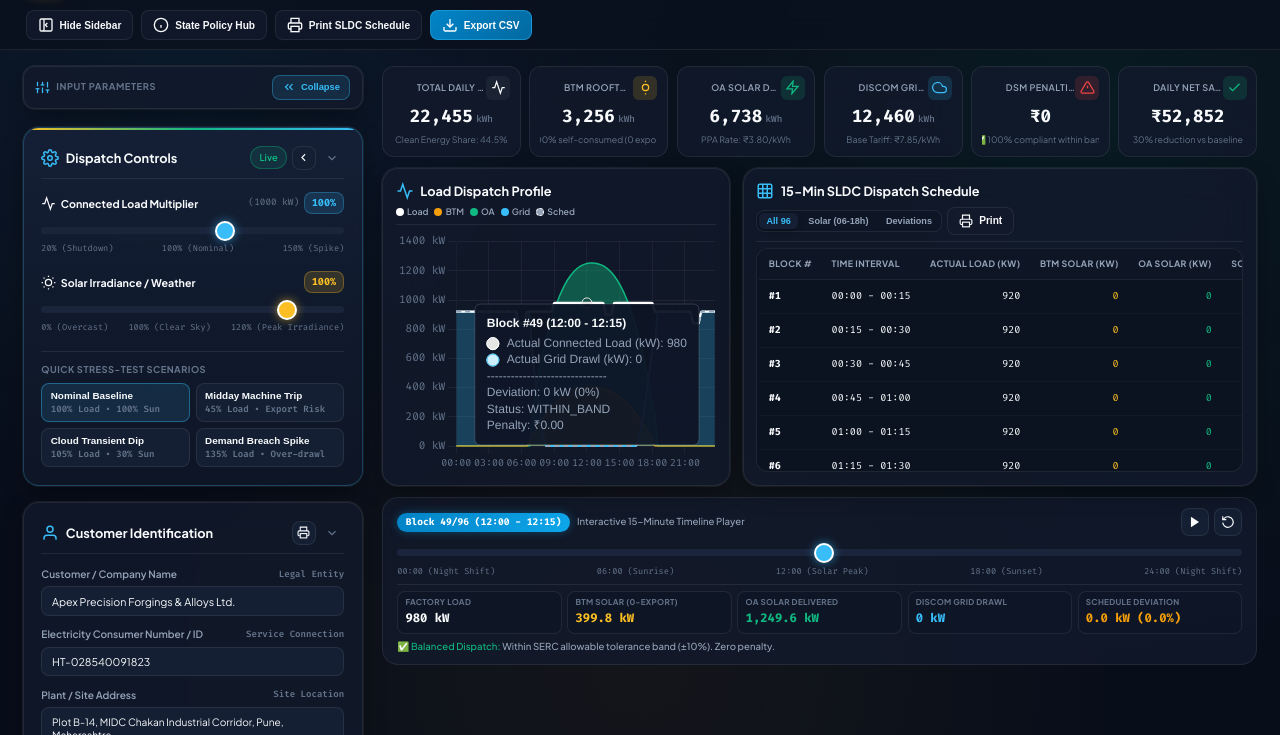
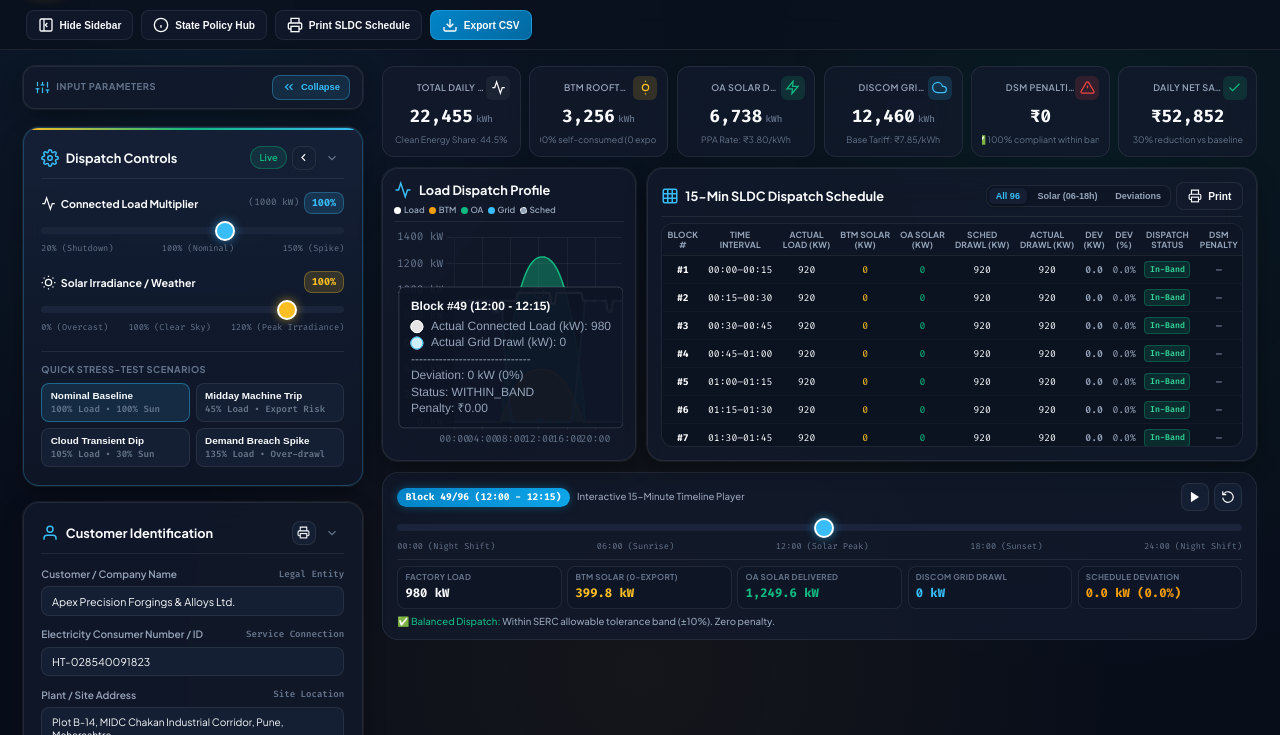
Before and after one commit to GirishAnanthan/Solar-OA-LoadDispatch, a plain HTML site: page index.html in a window 1280 px wide. Shown: the part 49-784 px from the top of the page. Drawn offline with nearby package versions, Linux system fonts and the light colour scheme.

Commit message:
UI: Centre align table cell contents, wrap headers, and reduce chart width to eliminate table horizontal scrolling

```diff
--- a/css/style.css
+++ b/css/style.css
@@ -959,12 +959,12 @@ input[type="range"].slider-solar::-webkit-slider-thumb:hover {
 }
 
 /* ==========================================================================
-   Side-by-Side Analytics Row (Graph: ~40% space | Table: ~60% space)
+   Side-by-Side Analytics Row (Graph: ~30% space | Table: ~70% space)
    ========================================================================== */
 .analytics-split-row {
   display: grid;
-  grid-template-columns: minmax(0, 1fr) minmax(0, 1.48fr);
-  gap: clamp(0.65rem, 1.1vw, 1rem);
+  grid-template-columns: minmax(0, 1fr) minmax(0, 2.4fr);
+  gap: clamp(0.55rem, 0.85vw, 0.85rem);
   align-items: stretch;
   width: 100%;
   min-width: 0;
@@ -986,39 +986,39 @@ input[type="range"].slider-solar::-webkit-slider-thumb:hover {
   display: flex;
   flex-direction: column;
   justify-content: space-between;
-  padding: clamp(0.75rem, 1vw, 1rem);
+  padding: clamp(0.70rem, 0.9vw, 0.95rem);
 }
 
 .chart-panel .panel-title-bar {
-  margin-bottom: 0.5rem;
-  padding-bottom: 0.45rem;
+  margin-bottom: 0.45rem;
+  padding-bottom: 0.40rem;
   display: flex;
   align-items: center;
   justify-content: space-between;
   flex-wrap: wrap;
-  gap: 0.4rem;
+  gap: 0.35rem;
 }
 
 .chart-legend-custom {
   display: flex;
   align-items: center;
-  gap: 0.45rem;
+  gap: 0.35rem;
   flex-wrap: wrap;
-  font-size: 0.68rem;
+  font-size: 0.65rem;
   font-weight: 600;
 }
 
 .legend-item {
   display: flex;
   align-items: center;
-  gap: 0.25rem;
+  gap: 0.2rem;
   color: var(--text-secondary);
   white-space: nowrap;
 }
 
 .legend-dot {
-  width: 8px;
-  height: 8px;
+  width: 7px;
+  height: 7px;
   border-radius: 50%;
   flex-shrink: 0;
 }
@@ -1239,10 +1239,10 @@ input[type="range"].slider-solar::-webkit-slider-thumb:hover {
 
 .dispatch-table {
   width: 100%;
+  min-width: 100%;
   border-collapse: collapse;
-  font-size: clamp(0.72rem, 0.85vw, 0.78rem);
-  text-align: right;
-  white-space: nowrap;
+  font-size: clamp(0.70rem, 0.80vw, 0.75rem);
+  text-align: center;
 }
 
 .dispatch-table th {
@@ -1250,20 +1250,26 @@ input[type="range"].slider-solar::-webkit-slider-thumb:hover {
   color: var(--text-secondary);
   font-weight: 700;
   text-transform: uppercase;
-  font-size: 0.68rem;
-  letter-spacing: 0.04em;
-  padding: 0.65rem 0.75rem;
+  font-size: 0.65rem;
+  letter-spacing: 0.02em;
+  padding: 0.45rem 0.20rem;
   border-bottom: 1px solid var(--border-subtle);
   position: sticky;
   top: 0;
   z-index: 10;
+  text-align: center;
+  vertical-align: middle;
+  white-space: normal;
+  line-height: 1.15;
 }
 
 .dispatch-table td {
-  padding: 0.52rem 0.75rem;
+  padding: 0.38rem 0.20rem;
   border-bottom: 1px solid rgba(255, 255, 255, 0.03);
   font-family: var(--font-mono);
   color: var(--text-primary);
+  text-align: center;
+  vertical-align: middle;
 }
 
 .dispatch-table tr:hover {
@@ -1279,7 +1285,7 @@ input[type="range"].slider-solar::-webkit-slider-thumb:hover {
 .dispatch-table td:first-child,
 .dispatch-table th:nth-child(2),
 .dispatch-table td:nth-child(2) {
-  text-align: left;
+  text-align: center;
 }
 
 /* Status Badges in Table */
@@ -1287,33 +1293,36 @@ input[type="range"].slider-solar::-webkit-slider-thumb:hover {
   background: rgba(16, 185, 129, 0.15);
   border: 1px solid rgba(16, 185, 129, 0.3);
   color: #34D399;
-  padding: 0.18rem 0.45rem;
+  padding: 0.12rem 0.35rem;
   border-radius: 4px;
-  font-size: 0.68rem;
+  font-size: 0.64rem;
   font-weight: 600;
   display: inline-block;
+  white-space: nowrap;
 }
 
 .badge-warning {
   background: rgba(245, 158, 11, 0.15);
   border: 1px solid rgba(245, 158, 11, 0.3);
   color: #FBBF24;
-  padding: 0.18rem 0.45rem;
+  padding: 0.12rem 0.35rem;
   border-radius: 4px;
-  font-size: 0.68rem;
+  font-size: 0.64rem;
   font-weight: 600;
   display: inline-block;
+  white-space: nowrap;
 }
 
 .badge-danger {
   background: rgba(239, 68, 68, 0.15);
   border: 1px solid rgba(239, 68, 68, 0.3);
   color: #F87171;
-  padding: 0.18rem 0.45rem;
+  padding: 0.12rem 0.35rem;
   border-radius: 4px;
-  font-size: 0.68rem;
+  font-size: 0.64rem;
   font-weight: 600;
   display: inline-block;
+  white-space: nowrap;
 }
 
 /* ==========================================================================
--- a/index.html
+++ b/index.html
@@ -699,7 +699,7 @@
         </div>
       </section>
 
-      <!-- Side-by-Side Analytics: Graph (Left, ~40% space) & 96-Block Table (Right, ~60% space) -->
+      <!-- Side-by-Side Analytics: Graph (Left, ~30% space) & 96-Block Table (Right, ~70% space) -->
       <div class="analytics-split-row">
 
         <!-- 96-Block Dispatch Chart (Chart.js) - Reduced size for compact side-by-side view -->
@@ -723,7 +723,7 @@
           </div>
         </section>
 
-        <!-- 96-Block SLDC Dispatch & Deviation Table - Expanded space (~60%) -->
+        <!-- 96-Block SLDC Dispatch & Deviation Table - Expanded space (~70%) -->
         <section class="glass-panel table-panel">
           <div class="table-toolbar">
             <h2 class="panel-title">
@@ -748,17 +748,17 @@
             <table class="dispatch-table">
               <thead>
                 <tr>
-                  <th>Block #</th>
-                  <th>Time Interval</th>
-                  <th>Actual Load (kW)</th>
-                  <th>BTM Solar (kW)</th>
-                  <th>OA Solar (kW)</th>
-                  <th>Sched Drawl (kW)</th>
-                  <th>Actual Drawl (kW)</th>
-                  <th>Deviation (kW)</th>
-                  <th>Deviation (%)</th>
-                  <th>Dispatch Status</th>
-                  <th>DSM Penalty (₹)</th>
+                  <th>Block<br>#</th>
+                  <th>Time<br>Interval</th>
+                  <th>Actual<br>Load (kW)</th>
+                  <th>BTM Solar<br>(kW)</th>
+                  <th>OA Solar<br>(kW)</th>
+                  <th>Sched<br>Drawl (kW)</th>
+                  <th>Actual<br>Drawl (kW)</th>
+                  <th>Dev<br>(kW)</th>
+                  <th>Dev<br>(%)</th>
+                  <th>Dispatch<br>Status</th>
+                  <th>DSM<br>Penalty</th>
                 </tr>
               </thead>
               <tbody id="dispatchTableBody">
--- a/js/uiController.js
+++ b/js/uiController.js
@@ -781,16 +781,24 @@ class UIController {
       filteredBlocks = blocks.filter(b => b.status !== "WITHIN_BAND");
     }
 
+    const statusMap = {
+      WITHIN_BAND: 'In-Band',
+      OVER_DRAWL: 'Over-Drawl',
+      UNDER_DRAWL: 'Under-Drawl'
+    };
+
     let html = "";
     filteredBlocks.forEach(b => {
-      let statusBadge = `<span class="${b.statusBadgeClass}">${b.status.replace('_', ' ')}</span>`;
-      let penaltyDisplay = b.blockPenaltyINR > 0 ? `₹${b.blockPenaltyINR.toFixed(2)}` : "—";
+      const statusText = statusMap[b.status] || b.status.replace('_', '-');
+      let statusBadge = `<span class="${b.statusBadgeClass}">${statusText}</span>`;
+      let penaltyDisplay = b.blockPenaltyINR > 0 ? `₹${Math.round(b.blockPenaltyINR).toLocaleString()}` : "—";
       let devColor = b.deviationKW > 0 ? "var(--status-danger)" : (b.deviationKW < 0 ? "var(--status-warning)" : "var(--text-secondary)");
+      const compactTime = b.timeRange ? b.timeRange.replace(" - ", "–") : "";
 
       html += `
         <tr data-block="${b.blockNumber}">
           <td><strong>#${b.blockNumber}</strong></td>
-          <td>${b.timeRange}</td>
+          <td>${compactTime}</td>
           <td>${b.actualConnectedLoad.toLocaleString()}</td>
           <td style="color: var(--solar-gold)">${b.actualBTMUtilized.toLocaleString()}${b.actualBTMCurtailed > 0 ? ` <small title="Curtailed">(${b.actualBTMCurtailed})</small>` : ''}</td>
           <td style="color: var(--oa-emerald)">${b.actualOADelivered.toLocaleString()}</td>
```
